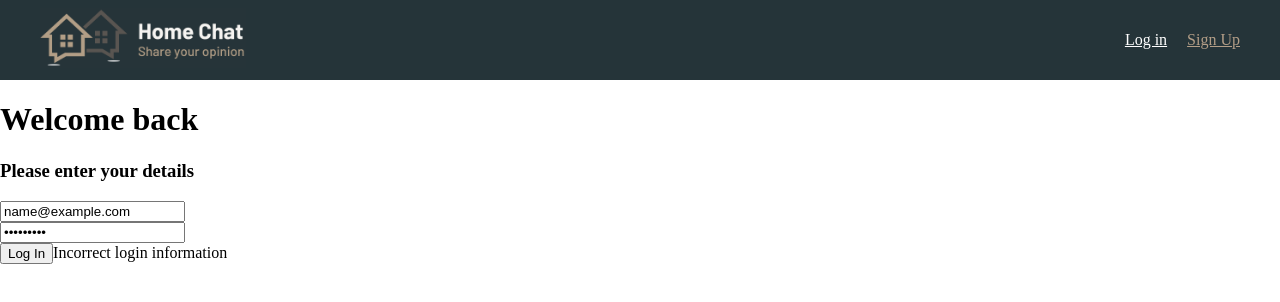
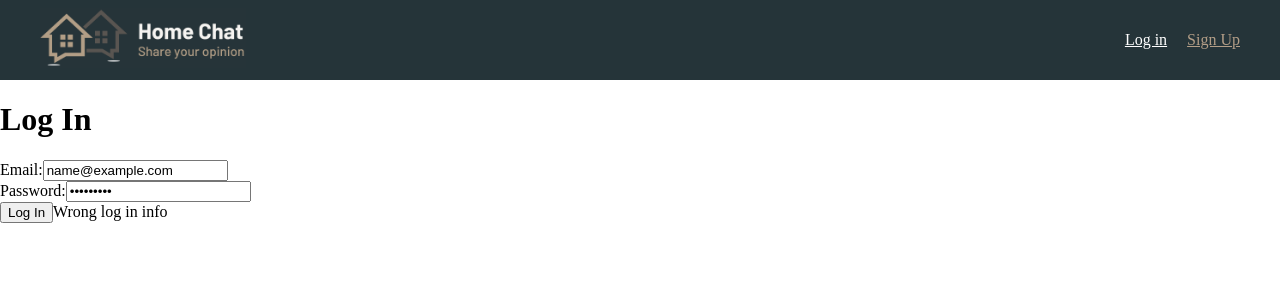
Before and after one commit to Tudubum/Final-Exam, a React (Create React App) app: page /logIn in a window 1280 px wide. Both pictures are taken after typing "name@example.com", "Sample123" into the empty fields and a click on the button "Log In". Shown: the top 302 px of the page. Built offline with nearby package versions, Linux system fonts and the light colour scheme; no server answers.

Commit message:
Added Formik in LogIn component

```diff
--- a/src/components/LogIn.jsx
+++ b/src/components/LogIn.jsx
@@ -1,73 +1,87 @@
-import { useState } from "react";
+import UserContext from "../contexts/UserContext";
+import { useContext, useState } from "react";
 import { useNavigate } from "react-router-dom";
-import { useContext } from "react";
-import UserContext from "../contexts/UserContext";
-
-import { Formik, Form, Field, ErrorMessage } from "formik";
-import * as Yup from "yup";
+import { Formik, Form, Field } from 'formik';
+import * as Yup from 'yup';
 
 const LogIn = () => {
-    const [loginError, setLoginError] = useState(false);
+  const [failedLogIn, setFailedLogIn] = useState(false);
+  const navigate = useNavigate();
   const { users, setLoggedInUser } = useContext(UserContext);
-    const navigation = useNavigate();
 
-    const handleSubmit = async (values, { setSubmitting }) => {
-      const loggedInUser = users.find(
-        user => user.email === values.email && user.password === values.password
-      );
-
+  const handleSubmit = async (values, setSubmitting) => {
+    const loggedInUser = users.find(user => user.email === values.email && user.password === values.password);
     if (loggedInUser) {
       setLoggedInUser(loggedInUser);
-        navigation("/home");
+      navigate('/')
     } else {
-        setLoginError(true);
+      setFailedLogIn(true);
     }
-
     setSubmitting(false);
-    };
+  }
 
   const validationSchema = Yup.object().shape({
     email: Yup.string()
-        .email("Invalid email address")
-        .required("Email is required"),
+      .required('Username is required'),
     password: Yup.string()
-        .required("Password is required")
+      .required('Password is required')
   });
 
   return (
     <>
-        <div>
+      <div className="logIn">
         <Formik
           initialValues={{
-              email: "",
-              password: ""
+            email: '',
+            password: ''
           }}
           validationSchema={validationSchema}
-            onSubmit={handleSubmit}
-          >
-            {({ isSubmitting }) => (
+          onSubmit={(values, { setSubmitting }) => handleSubmit(values, setSubmitting)}       >
+
+          {({ errors, touched, values, setValues, isSubmitting }) => (
             <Form>
-                <h1>Welcome back</h1>
-                <h3>Please enter your details</h3>
               <div>
-                  <Field type="email" name="email" />
-                  <ErrorMessage name="email" component="div" />
+                <h1>Log In</h1>
+                <label>Email:
+                  <Field
+                    name='email'
+                    value={values.email}
+                    onChange={(e) => setValues({ ...values, email: e.target.value })}
+                  />
+                  {
+                    errors.email && touched.email ?
+                      <span>{errors.email}</span>
+                      : null
+                  }
+                </label>
               </div>
               <div>
-                  <Field type="password" name="password" />
-                  <ErrorMessage name="password" component="div" />
+                <label>Password:
+                  <Field
+                    name="password"
+                    type="password"
+                    value={values.password}
+                    onChange={(e) => setValues({ ...values, password: e.target.value })}
+                  />
+                  {
+                    errors.password && touched.password ?
+                      <span>{errors.password}</span>
+                      : null
+                  }
+                </label>
               </div>
               <button type="submit" disabled={isSubmitting}>
                 Log In
               </button>
-
-                {loginError && <span className="error">Incorrect login information</span>}
+              {
+                failedLogIn && <span>Wrong log in info</span>
+              }
             </Form>
           )}
         </Formik>
       </div>
     </>
   );
-  };
+}
 
 export default LogIn;
```
Also changed, not shown: src/components/Post.jsx (added, +10 -0 lines), src/components/Posts.jsx (added, +9 -0 lines). Lines whose indentation alone changed are shown as unchanged.
